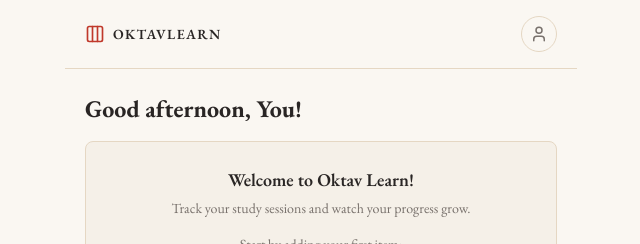
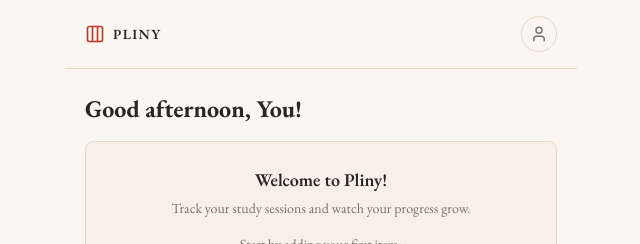
Before and after one commit to indigoscipio/oktavlearn, a React (Vite) app: page / in a window 1280 px wide. Shown: the top 244 px of the page, without its empty margins (319-959 px from the left). Built offline with nearby package versions, Linux system fonts and the light colour scheme.

Commit message:
v2.3: rename brand to Pliny

```diff
--- a/index.html
+++ b/index.html
@@ -4,7 +4,7 @@
     <meta charset="UTF-8" />
     <link rel="icon" type="image/svg+xml" href="/favicon.svg" />
     <meta name="viewport" content="width=device-width, initial-scale=1.0" />
-    <title>Oktav Learn</title>
+    <title>Pliny</title>
     <link rel="preconnect" href="https://fonts.googleapis.com" />
     <link rel="preconnect" href="https://fonts.gstatic.com" crossorigin />
     <link href="https://fonts.googleapis.com/css2?family=EB+Garamond:ital,wght@0,400;0,500;0,600;0,700;1,400;1,500;1,600;1,700&family=Roboto+Mono:wght@400;500;600;700&display=swap" rel="stylesheet" />
--- a/package.json
+++ b/package.json
@@ -1,5 +1,5 @@
 {
-  "name": "oktav-learn",
+  "name": "pliny",
   "private": true,
   "version": "0.0.0",
   "type": "module",
--- a/src/App.jsx
+++ b/src/App.jsx
@@ -43,7 +43,7 @@ function AppContent() {
       <header className="flex justify-between items-center px-5 py-4 border-b border-merino-200 bg-merino-50">
         <div className="flex items-center gap-2">
           <Columns3 size={20} className="text-brand-700" />
-          <span className="text-sm font-semibold uppercase tracking-widest text-stone-800">OktavLearn</span>
+          <span className="text-sm font-semibold uppercase tracking-widest text-stone-800">Pliny</span>
         </div>
         <button
           onClick={() => setView('settings')}
--- a/src/components/DashboardView.jsx
+++ b/src/components/DashboardView.jsx
@@ -69,7 +69,7 @@ export default function DashboardView({ setView }) {
       <div className="px-5 py-6 pb-24">
         <h1 className="text-2xl font-bold text-stone-800 mb-1">{greeting}</h1>
         <div className="bg-merino-100 border border-merino-200 rounded-md p-6 mt-4 text-center">
-          <h3 className="text-lg font-semibold text-stone-800 mb-1">Welcome to Oktav Learn!</h3>
+          <h3 className="text-lg font-semibold text-stone-800 mb-1">Welcome to Pliny!</h3>
           <p className="text-sm text-stone-500 mb-4">Track your study sessions and watch your progress grow.</p>
           <p className="text-sm text-stone-500 mb-4">Start by adding your first item:</p>
           <AddItemForm />
--- a/src/components/SettingsView.jsx
+++ b/src/components/SettingsView.jsx
@@ -38,7 +38,7 @@ export default function SettingsView() {
     const url = URL.createObjectURL(blob)
     const a = document.createElement('a')
     a.href = url
-    a.download = `oktav-learn-${new Date().toISOString().slice(0, 10)}.json`
+    a.download = `pliny-${new Date().toISOString().slice(0, 10)}.json`
     a.click()
     URL.revokeObjectURL(url)
     showToast(`Exported ${library.length} items and ${sessions.length} sessions.`)
@@ -230,7 +230,7 @@ export default function SettingsView() {
         </div>
       </div>
 
-      <p className="text-center text-xs text-stone-400 mt-6">Oktav Learn v2.0 — No servers, no accounts. Your data stays on this device.</p>
+      <p className="text-center text-xs text-stone-400 mt-6">Pliny v2.3 — No servers, no accounts. Your data stays on this device.</p>
     </div>
   )
 }
```
Also changed, not shown: landing/index.html (+4 -4 lines), 1 other file (tests, documents, lock files or other folders).
